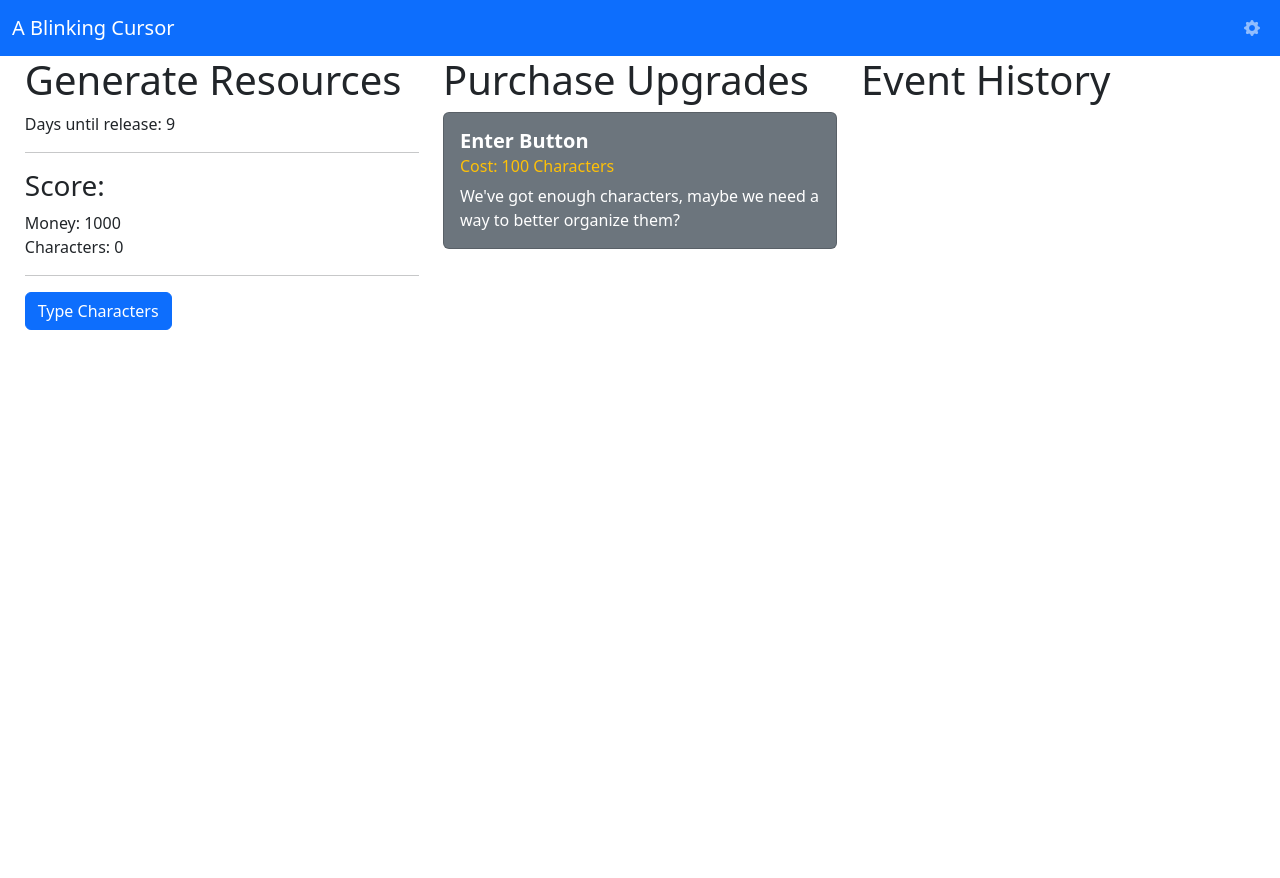
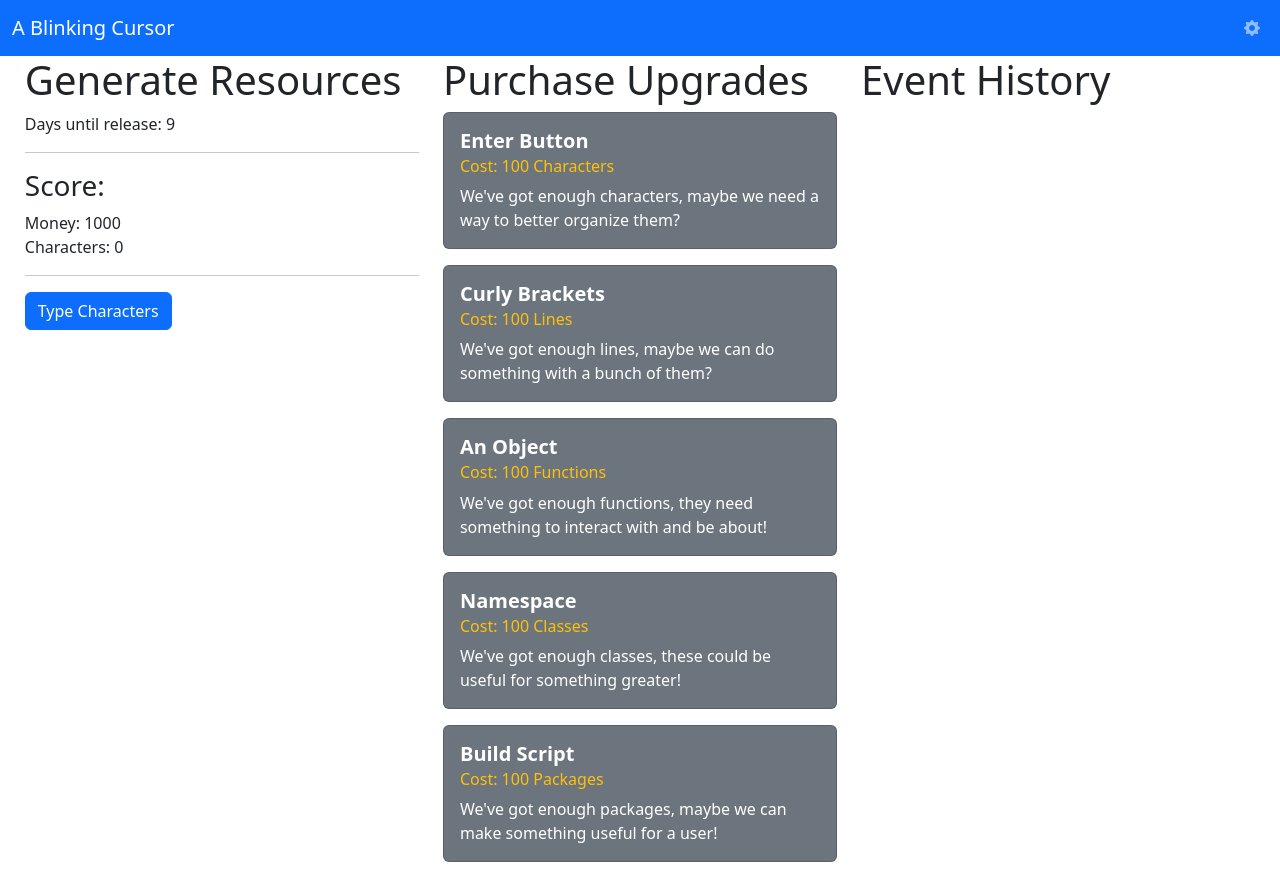
Before and after one commit to delbertina/ABlinkingCursor, a Vue app: page / in a window 1280 px wide. Before the commit the page ends 800 px from the top, so only its background shows below. Built offline with nearby package versions, Linux system fonts and the light colour scheme.

Commit message:
Add placeholder upgrades for the full progression of score types

```diff
--- a/src/data/upgrades.ts
+++ b/src/data/upgrades.ts
@@ -7,5 +7,33 @@ export const Upgrades: Array<Upgrade> = [
     price: 100,
     priceScoreId: 3,
     description: "We've got enough characters, maybe we need a way to better organize them?"
+  },
+  {
+    id: 2,
+    name: 'Curly Brackets',
+    price: 100,
+    priceScoreId: 4,
+    description: "We've got enough lines, maybe we can do something with a bunch of them?"
+  },
+  {
+    id: 3,
+    name: 'An Object',
+    price: 100,
+    priceScoreId: 5,
+    description: "We've got enough functions, they need something to interact with and be about!"
+  },
+  {
+    id: 4,
+    name: 'Namespace',
+    price: 100,
+    priceScoreId: 6,
+    description: "We've got enough classes, these could be useful for something greater!"
+  },
+  {
+    id: 5,
+    name: 'Build Script',
+    price: 100,
+    priceScoreId: 7,
+    description: "We've got enough packages, maybe we can make something useful for a user!"
   }
 ]
```
